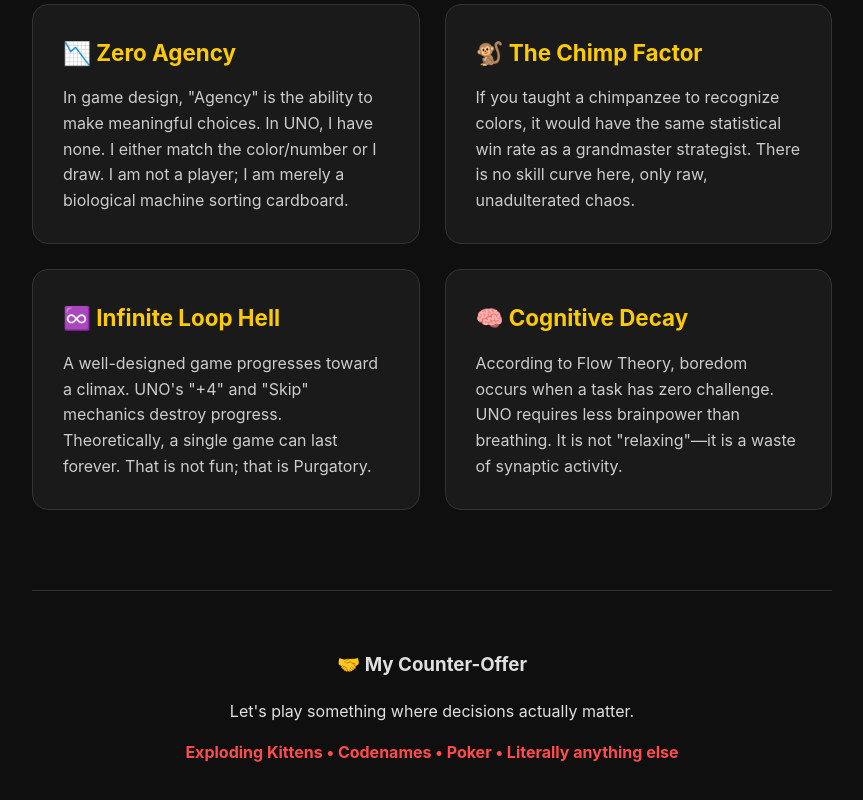
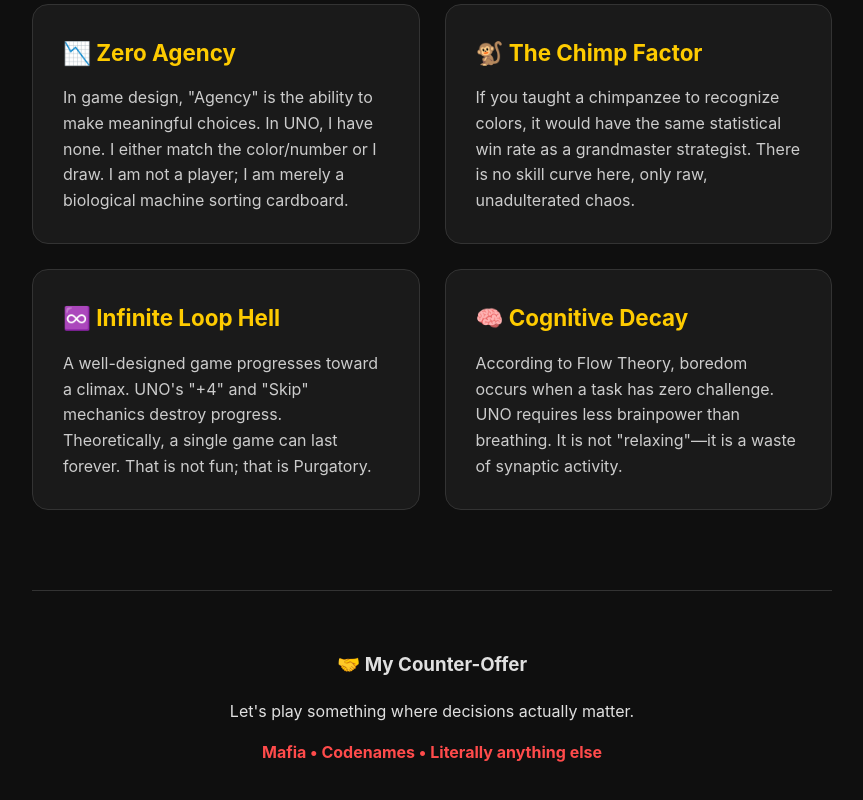
Before and after one commit to Vlad-Estrin/strictly-no-uno, a plain HTML site: page index.html in a window 1280 px wide. Shown: the part 382-1182 px from the top of the page, without its empty margins (208-1071 px from the left). Drawn offline with Linux system fonts and the light colour scheme.

Commit message:
Updated other games section

```diff
--- a/index.html
+++ b/index.html
@@ -137,7 +137,7 @@
         <div class="footer">
             <h3>🤝 My Counter-Offer</h3>
             <p>Let's play something where decisions actually matter.</p>
-            <p class="alt-games">Exploding Kittens • Codenames • Poker • Literally anything else</p>
+            <p class="alt-games">Mafia • Codenames • Literally anything else</p>
         </div>
     </div>
 
```
